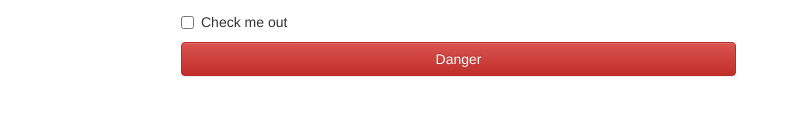
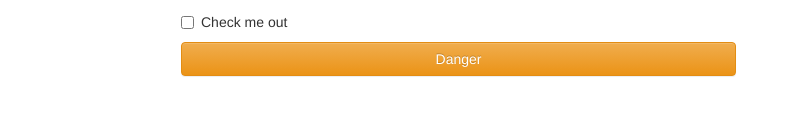
Before and after one commit to blesalia/second-website, a plain HTML site: page index.html in a window 1280 px wide. Shown: the part 223-338 px from the top of the page, 474-1280 px from the left. Drawn offline with nearby package versions, Linux system fonts and the light colour scheme.

Commit message:
change button color

```diff
--- a/index.html
+++ b/index.html
@@ -47,7 +47,7 @@
       <input type="checkbox"> Check me out
     </label>
   </div>
-  <button type="button" class="btn btn-danger btn-block">Danger</button>
+  <button type="button" class="btn btn-warning btn-block">Danger</button>
 </form>
 
 
```
